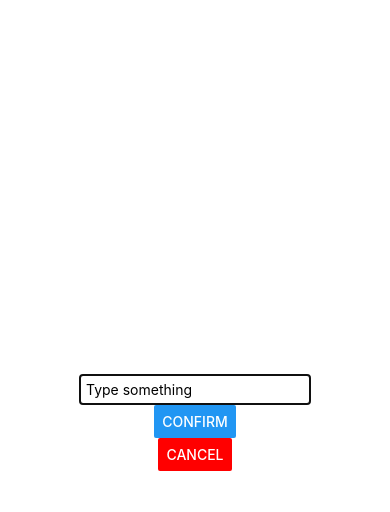
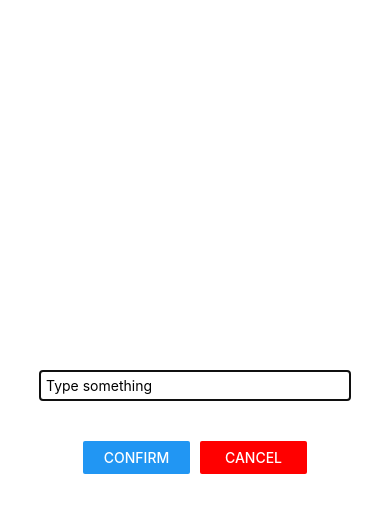
Before and after one commit to xilu56/CS5520, a React Native app: screen / in a window 390 px wide. Both pictures are taken after a click on the button "ADD A GOAL". Shown: the top 512 px of the page. Built offline with nearby package versions, Linux system fonts and the light colour scheme.

Commit message:
Refactor styles in App.js to include Cancel button in Input component and add margin to text

```diff
--- a/App.js
+++ b/App.js
@@ -74,5 +74,14 @@ const styles = StyleSheet.create({
     alignItems: "center",
     justifyContent: "center",
   },
+  buttonContainer: {
+    flexDirection: "row", // Lay out buttons horizontally
+    justifyContent: "space-between", // Space them out with even space
+    alignItems: "center",  // Center buttons vertically
+    width: "60%",  // Control the width of the button container
+  },
+  spacer: {
+    width: 10, // Spacer for adding horizontal space between buttons
+  },
   bottomView: { flex: 4, backgroundColor: "#dcd", alignItems: "center" },
 });
--- a/Components/Input.js
+++ b/Components/Input.js
@@ -5,15 +5,15 @@ export default function Input({
   textInputFocus,
   inputHandler,
   isModalVisible,
-  onCancel,  // Receive the cancel callback function
+  onCancel,
 }) {
   const [text, setText] = useState("");
   const [blur, setBlur] = useState(false);
 
   function handleConfirm() {
-    // console.log(text);
     inputHandler(text);
   }
+
   return (
     <Modal animationType="slide" visible={isModalVisible}>
       <View style={styles.container}>
@@ -24,15 +24,9 @@ export default function Input({
           keyboardType="default"
           value={text}
           style={styles.input}
-          onChangeText={(changedText) => {
-            setText(changedText);
-          }}
-          onBlur={() => {
-            setBlur(true);
-          }}
-          onFocus={() => {
-            setBlur(false);
-          }}
+          onChangeText={(changedText) => setText(changedText)}
+          onBlur={() => setBlur(true)}
+          onFocus={() => setBlur(false)}
         />
         {blur ? (
           text.length >= 3 ? (
@@ -43,18 +37,24 @@ export default function Input({
         ) : (
           text && <Text>{text.length}</Text>
         )}
-        <Button title="Confirm" onPress={handleConfirm} />
 
-        {/* Cancel Button */}
-        <Button
-          title="Cancel"
-          color="red"  // To visually differentiate, but use same styling
-          onPress={onCancel}  // Call the cancel handler passed from App.js
-        />
+        {/* Horizontal button container */}
+        <View style={styles.buttonContainer}>
+          {/* Confirm Button wrapped inside a View */}
+          <View style={styles.buttonWrapper}>
+            <Button title="Confirm" onPress={handleConfirm} />
+          </View>
+
+          {/* Cancel Button wrapped inside a View */}
+          <View style={styles.buttonWrapper}>
+            <Button title="Cancel" color="red" onPress={onCancel} />
+          </View>
+        </View>
       </View>
     </Modal>
   );
 }
+
 const styles = StyleSheet.create({
   container: {
     flex: 1,
@@ -62,5 +62,21 @@ const styles = StyleSheet.create({
     alignItems: "center",
     justifyContent: "center",
   },
-  input: { borderColor: "green", borderWidth: 2, padding: 5 },
+  input: {
+    borderColor: "green",
+    borderWidth: 2,
+    padding: 5,
+    marginBottom: 20, // Add spacing between input and buttons
+    width: "80%",  // Adjust width to fit well on screen
+  },
+  buttonContainer: {
+    flexDirection: "row", // Lay out buttons horizontally
+    justifyContent: "space-between", // Space them out
+    width: "60%",  // Control the width of the button container
+    marginTop: 20, // Add spacing above the buttons
+  },
+  buttonWrapper: {
+    flex: 1, // Take equal space for both buttons
+    marginHorizontal: 5, // Add space between buttons
+  },
 });
```
